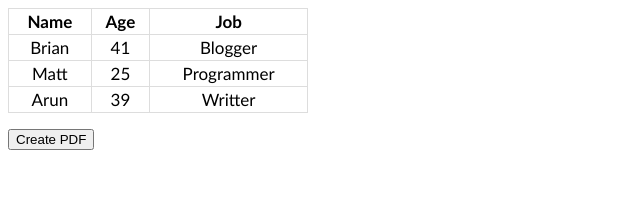
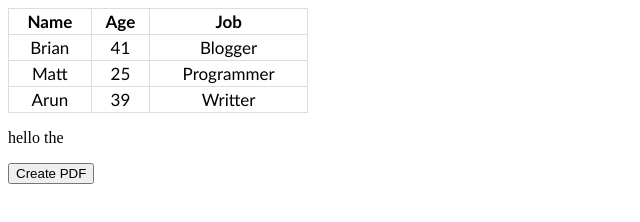
Before and after one commit to bhoomika-pandey/Responsive-table, a plain HTML site: page form1.html in a window 1280 px wide. Shown: the whole page, without its empty margins (0-640 px from the left). Drawn offline with Linux system fonts and the light colour scheme.

Commit message:
Update form1.html

```diff
--- a/form1.html
+++ b/form1.html
@@ -41,6 +41,7 @@
             </tr>
         </table>
     </div>
+    <p>hello the </p>
 
     <p>
         <input type="button" value="Create PDF"
```
